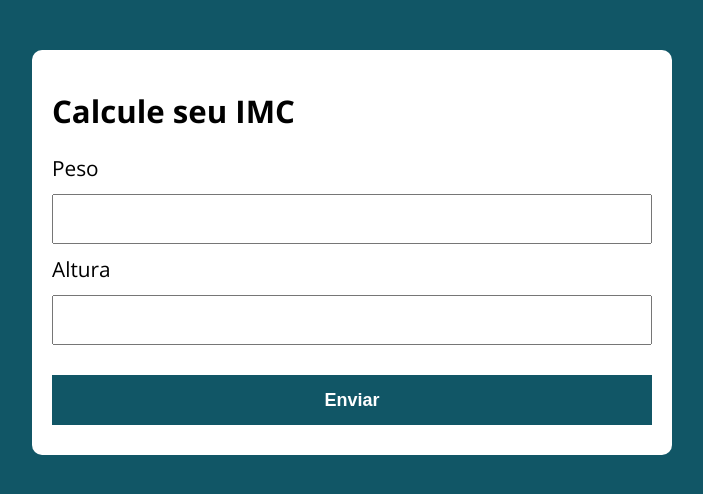
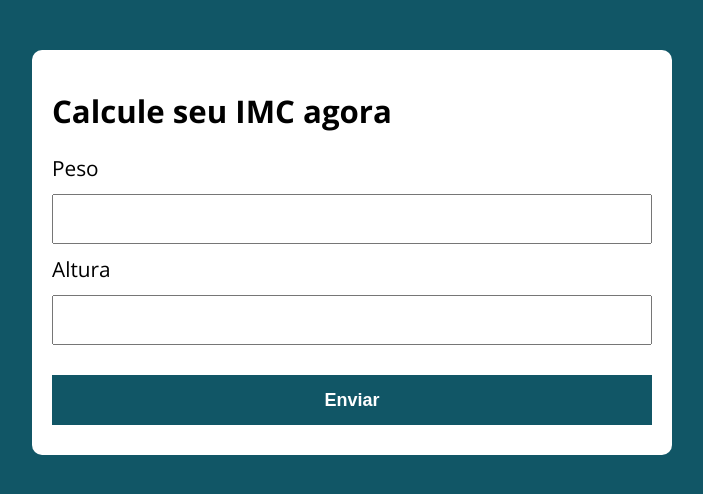
Before and after one commit to andreknapik/calculadora_imc, a plain HTML site: page calculadora_imc/index.html in a window 1280 px wide. Shown: the whole page, without its empty margins (288-991 px from the left). Drawn offline with nearby package versions, Linux system fonts and the light colour scheme.

Commit message:
feature: adicionado arquivo 3 + edit teste2

```diff
--- a/calculadora_imc/index.html
+++ b/calculadora_imc/index.html
@@ -12,7 +12,7 @@
 <body>
 
   <section class="container">
-    <h1>Calcule seu IMC</h1>
+    <h1>Calcule seu IMC agora</h1>
 
     <form action="/" id="formulario" method="POST">
       <label for="peso" class="">Peso</label>
```
